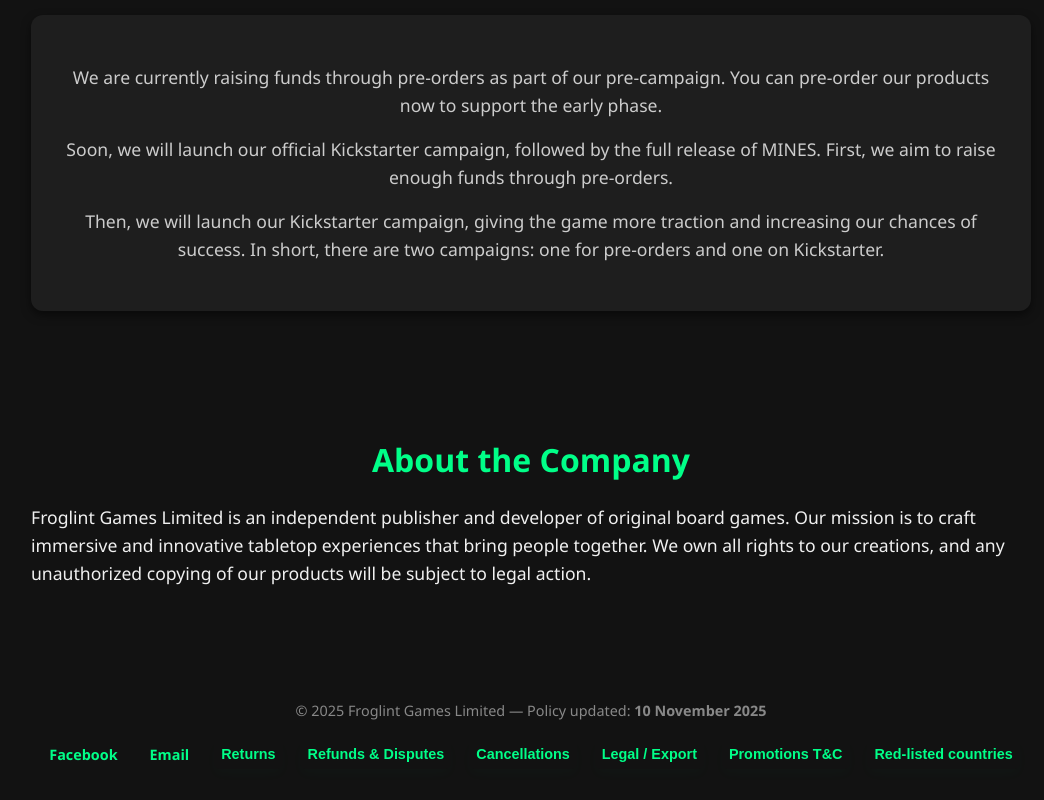
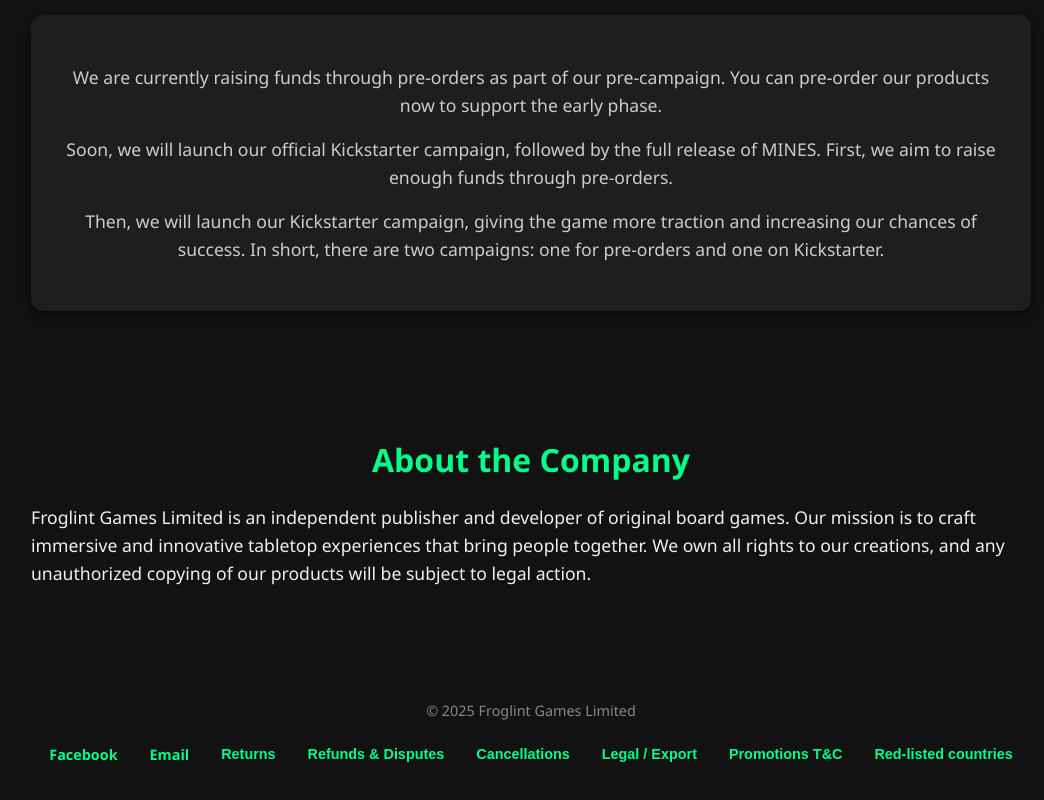
Before and after one commit to FroglintGames/Website-froglintgames.com, a plain HTML site: page index.html in a window 1280 px wide. Shown: the part 1954-2754 px from the top of the page, without its empty margins (109-1153 px from the left). Drawn offline with Linux system fonts and the light colour scheme.

Commit message:
Update index.html

```diff
--- a/index.html
+++ b/index.html
@@ -331,7 +331,7 @@
   </section>
 
   <footer>
-    <p>© 2025 Froglint Games Limited — Policy updated: <strong>10 November 2025</strong></p>
+    <p>© 2025 Froglint Games Limited</p>
     <div class="socials" role="navigation" aria-label="Socials and policies">
       <a href="https://www.facebook.com/profile.php?id=61583312233767" target="_blank" rel="noopener">Facebook</a>
       <a href="mailto:froglintgames@gmail.com">Email</a>
```
